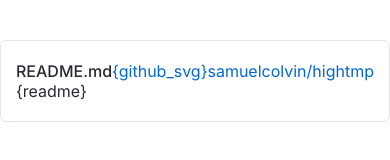
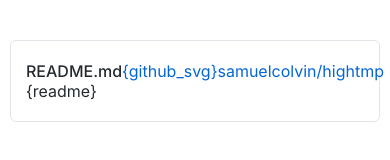
Before and after one commit to samuelcolvin/smokeshow, a website: page src/index/index.html in a window 390 px wide. Drawn offline with nearby package versions, Linux system fonts and the light colour scheme; files that its build step writes are made by us from their sources; a web font is replaced by a local one.

Commit message:
improve readme and mobile

```diff
--- a/src/index/main.scss
+++ b/src/index/main.scss
@@ -30,9 +30,10 @@ body {
 main {
   border: 1px solid var(--border-color);
   border-radius: 6px;
-  width: 902px;
-  max-width: calc(100vw - 20px);
+  width: min(calc(100vw - 20px), 902px);
   padding: 20px 15px 20px;
+  box-sizing: border-box;
+  word-wrap: break-word;
 }
 
 header {
```
Also changed, not shown: .github/workflows/ci.yml, README.md.
